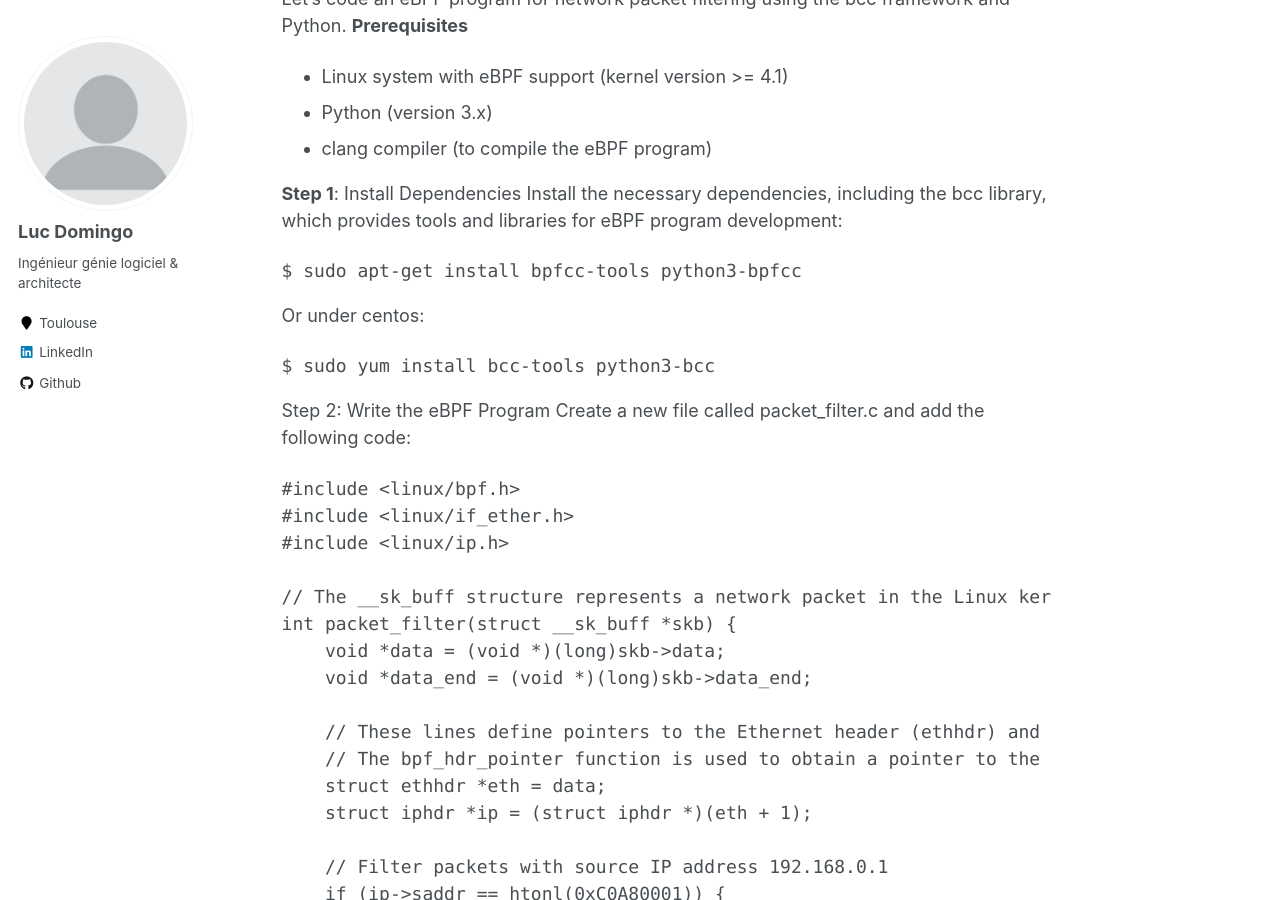
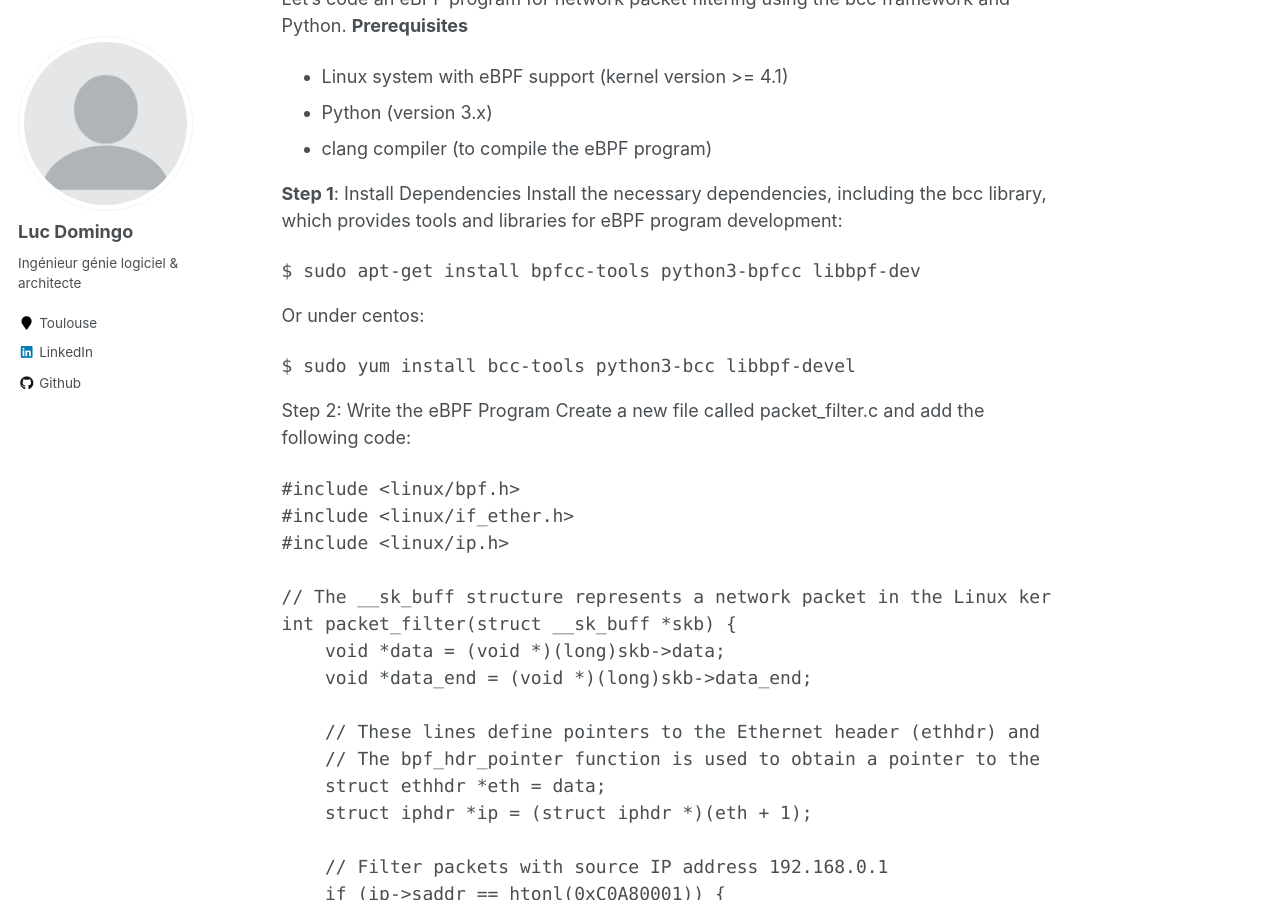
Before and after one commit to LucDomingo/mywebsite, a Jekyll site: the page built from _posts/2023-05-27-power-of-eBPF.md, in a window 1280 px wide and 900 px high, scrolled down 1650 px. Built offline with Jekyll 4.4.1, drawn with Linux system fonts in a browser that asks for light colours.

Commit message:
Update 2023-05-27-power-of-eBPF.md

```diff
--- a/_posts/2023-05-27-power-of-eBPF.md
+++ b/_posts/2023-05-27-power-of-eBPF.md
@@ -49,11 +49,11 @@ Let's code an eBPF program for network packet filtering using the bcc framework
 **Step 1**: Install Dependencies
 Install the necessary dependencies, including the bcc library, which provides tools and libraries for eBPF program development:
 <pre>
-$ sudo apt-get install bpfcc-tools python3-bpfcc
+$ sudo apt-get install bpfcc-tools python3-bpfcc libbpf-dev
 </pre>
 Or under centos:
 <pre>
-$ sudo yum install bcc-tools python3-bcc
+$ sudo yum install bcc-tools python3-bcc libbpf-devel
 </pre>
 Step 2: Write the eBPF Program
 Create a new file called packet_filter.c and add the following code:
```
